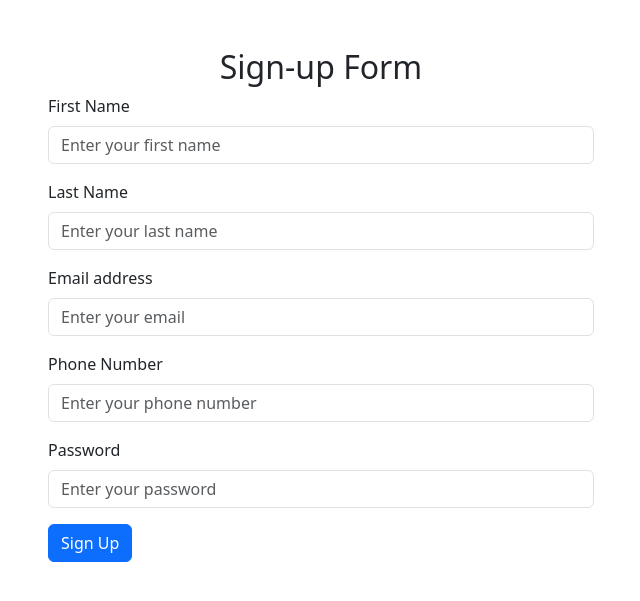
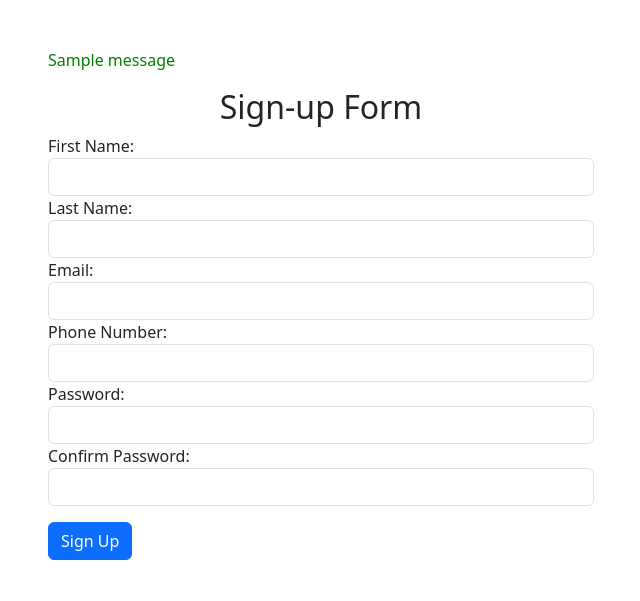
Before and after one commit to Dheeraj-Patidar/event-management, a Django app: page /signup_student/ in a window 1280 px wide. Shown: the part 56-657 px from the top of the page, without its empty margins (319-959 px from the left). Run offline with Django 5.2, Linux system fonts and the light colour scheme; tables that the repository leaves empty hold one stand-in row (values such as "Sample post"); one stand-in notice (Sample message) is shown; some libraries are stand-ins or nearby versions.

Commit message:
added student signup form using formmodel and also added validations

```diff
--- /dev/null
+++ b/core/forms.py
@@ -0,0 +1,22 @@
+from django import forms
+from .models import User
+from django.core.exceptions import ValidationError
+from django.core.validators import RegexValidator
+
+class UserForm(forms.ModelForm):
+    first_name = forms.CharField(widget=forms.TextInput(attrs={'class': 'form-control'}))
+    last_name = forms.CharField(widget=forms.TextInput(attrs={'class': 'form-control'}))
+    email = forms.EmailField(widget=forms.EmailInput(attrs={'class': 'form-control'}))
+    password = forms.CharField(widget=forms.PasswordInput(attrs={'class': 'form-control'}))
+    repassword = forms.CharField(widget=forms.PasswordInput(attrs={'class': 'form-control'}))
+
+    phone_regex = RegexValidator(
+        regex=r'^\d{10}$', message="Phone number must be 10 digits and contain digits only."
+
+    )
+
+    phone_number = forms.CharField(widget=forms.TextInput(attrs={'class': 'form-control'}),validators=[phone_regex])
+
+    class Meta:
+        model=User
+        fields=['first_name','last_name','email','phone_number','password','repassword']
--- a/core/models.py
+++ b/core/models.py
@@ -12,5 +12,6 @@ class User(AbstractUser):
     last_name=models.CharField(max_length=100,default=None,null=True)
     email=models.EmailField(max_length=100,unique=True)
     phone_number=models.CharField(max_length=100,default=None,null=True)
+    username=models.EmailField(max_length=100,unique=True)
     password=models.CharField(max_length=100,default=None,null=True)
     role=models.CharField(max_length=50,choices=role,default='admin')
--- a/core/static/css/style.css
+++ b/core/static/css/style.css
@@ -1,3 +1,7 @@
 .nav-link{
     font-weight: bold;
 }
+
+.error-message{
+    color: red;
+}
--- a/core/templates/signup_student.html
+++ b/core/templates/signup_student.html
@@ -7,34 +7,65 @@
 <div class="container mt-5">
 <div class="row justify-content-center">
     <div class="col-md-6">
+
+        {% if messages %}
+        {% for message in messages %}
+            <p style="color: green;">{{ message }}</p>
+        {% endfor %}
+        {% endif %}
+
     <h2 class="row justify-content-center">Sign-up Form</h2>
-    <form>
-        <div class="mb-3 ">
-            <label for="firstName" class="form-label">First Name</label>
-            <input type="text" name="firstname" class="form-control" id="firstName" placeholder="Enter your first name" required>
-        </div>
+    <form method="post">
+        {%csrf_token%}
+         <label for="id_first_name">First Name:</label>
+        {{ form.first_name }}
+        {% if form.first_name.errors %}
+            <div class="error-message">
+                {{ form.first_name.errors.0 }}
+            </div>
+        {% endif %}
 
-        <div class="mb-3">
-            <label for="lastName" class="form-label">Last Name</label>
-            <input type="text" name="lastname" class="form-control" id="lastName" placeholder="Enter your last name" required>
-        </div>
+        <label for="id_last_name">Last Name:</label>
+        {{ form.last_name }}
+        {% if form.last_name.errors %}
+            <div class="error-message">
+                {{ form.last_name.errors.0 }}
+            </div>
+        {% endif %}
 
-        <div class="mb-3">
-            <label for="email" class="form-label">Email address</label>
-            <input type="email" name="email" class="form-control" id="email" placeholder="Enter your email" required>
-        </div>
+        <label for="id_email">Email:</label>
+        {{ form.email }}
+        {% if form.email.errors %}
+            <div class="error-message">
+                {{ form.email.errors.0 }}
+            </div>
+        {% endif %}
 
-        <div class="mb-3">
-            <label for="phoneNumber" class="form-label">Phone Number</label>
-            <input type="tel" name="phonenumber" class="form-control" id="phoneNumber" placeholder="Enter your phone number" required>
-        </div>
+        <label for="id_phone_number">Phone Number:</label>
+        {{ form.phone_number }}
+        {% if form.phone_number.errors %}
+            <div class="error-message">
+                {{ form.phone_number.errors.0 }}
+            </div>
+        {% endif %}
 
-        <div class="mb-3">
-            <label for="password" class="form-label">Password</label>
-            <input type="password" name="password" class="form-control" id="password" placeholder="Enter your password" required>
-        </div>
+        <label for="id_password">Password:</label>
+        {{ form.password }}
+        {% if form.password.errors %}
+            <div class="error-message">
+                {{ form.password.errors.0 }}
+            </div>
+        {% endif %}
 
-        <button type="submit" class="btn btn-primary">Sign Up</button>
+        <label for="id_repassword">Confirm Password:</label>
+        {{ form.repassword }}
+        {% if form.repassword.errors %}
+            <div class="error-message">
+                {{ form.repassword.errors.0 }}
+            </div>
+        {% endif %}
+
+        <button type="submit" class="btn btn-primary mt-3">Sign Up</button>
     </form>
     </div>
     </div>
--- a/core/urls.py
+++ b/core/urls.py
@@ -5,5 +5,6 @@ from . import views
 urlpatterns = [
     path('index/',views.index,name="index"),
     path("signup_student/",views.Signup_student,name="signup_student"),
-    path('login/',views.Login_page,name="login_page")
+    path('login/',views.Login_page,name="login_page"),
+    path('student_dashboard',views.Signup_student,name="student_dashboard"),
 ]
--- a/core/views.py
+++ b/core/views.py
@@ -1,6 +1,8 @@
-from django.shortcuts import render
+from django.shortcuts import render,redirect
 from django.contrib.auth import authenticate, login, logout as authlogout
 from django.contrib.auth import get_user_model
+from django.contrib import messages
+from .forms import UserForm
 User = get_user_model()
 
 
@@ -9,8 +11,61 @@ def index(request):
 
 
 def Signup_student(request):
-    return render(request,"signup_student.html")
+    if request.method == "POST":
+        form = UserForm(request.POST)
+        if form.is_valid():
+            first_name = form.cleaned_data.get("first_name")
+            last_name = form.cleaned_data.get("last_name")
+            email = form.cleaned_data.get("email")
+            phone_number = form.cleaned_data.get("phone_number")
+            password = form.cleaned_data.get("password")
+            repassword = form.cleaned_data.get("repassword")
+
+            if password != repassword:
+               form.add_error("repassword", "Passwords do not match.")
+
+            else:
+                user_data = User.objects.create(
+                    first_name=first_name,
+                    last_name=last_name,
+                    email=email,
+                    phone_number=phone_number,
+                    username=email,
+                    role='student'
+                )
+                user_data.set_password(password)
+                user_data.save()
+
+                messages.success(request, "Signup successful! You can now log in.")
+                return redirect('login_page')
+
+
+    else:
+        form = UserForm()
+
+    return render(request, "signup_student.html", {"form": form})
+
+
 
 
 def Login_page(request):
+    if request.method=="POST":
+        email=request.POST.get('email')
+        password=request.POST.get('password')
+        print(email,password)
+        if not user:
+            return render(request, "login.html")
+        user = authenticate(request, username=email, password=password)
+        print(user)
+        if user is not None:
+            login(request,user)
+            return redirect("student_dashboard")
+        # else:
+        #     return render(request, "login.html")
+
     return render(request,"login.html")
+
+
+
+def Student_page(request):
+    return render(request,"student_dashboard")
```
Also changed, not shown: core/templates/login.html (+10 -1 lines), core/templates/student_dashboard.html (added, +11 -0 lines), core/migrations/0002_alter_user_username.py (added), core/migrations/0003_user_repassword.py (added), core/migrations/0004_remove_user_repassword.py (added), db.sqlite3.
